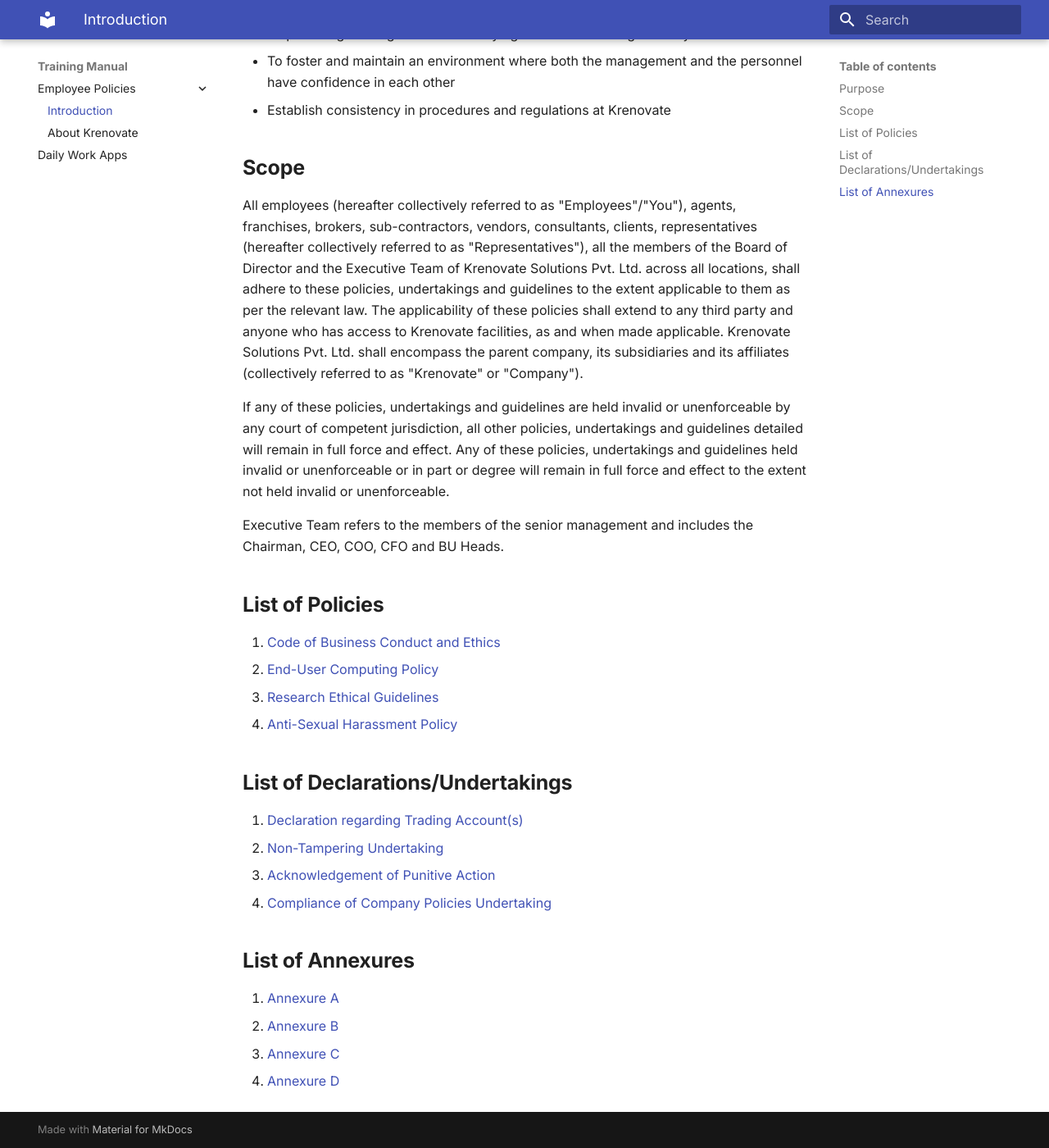
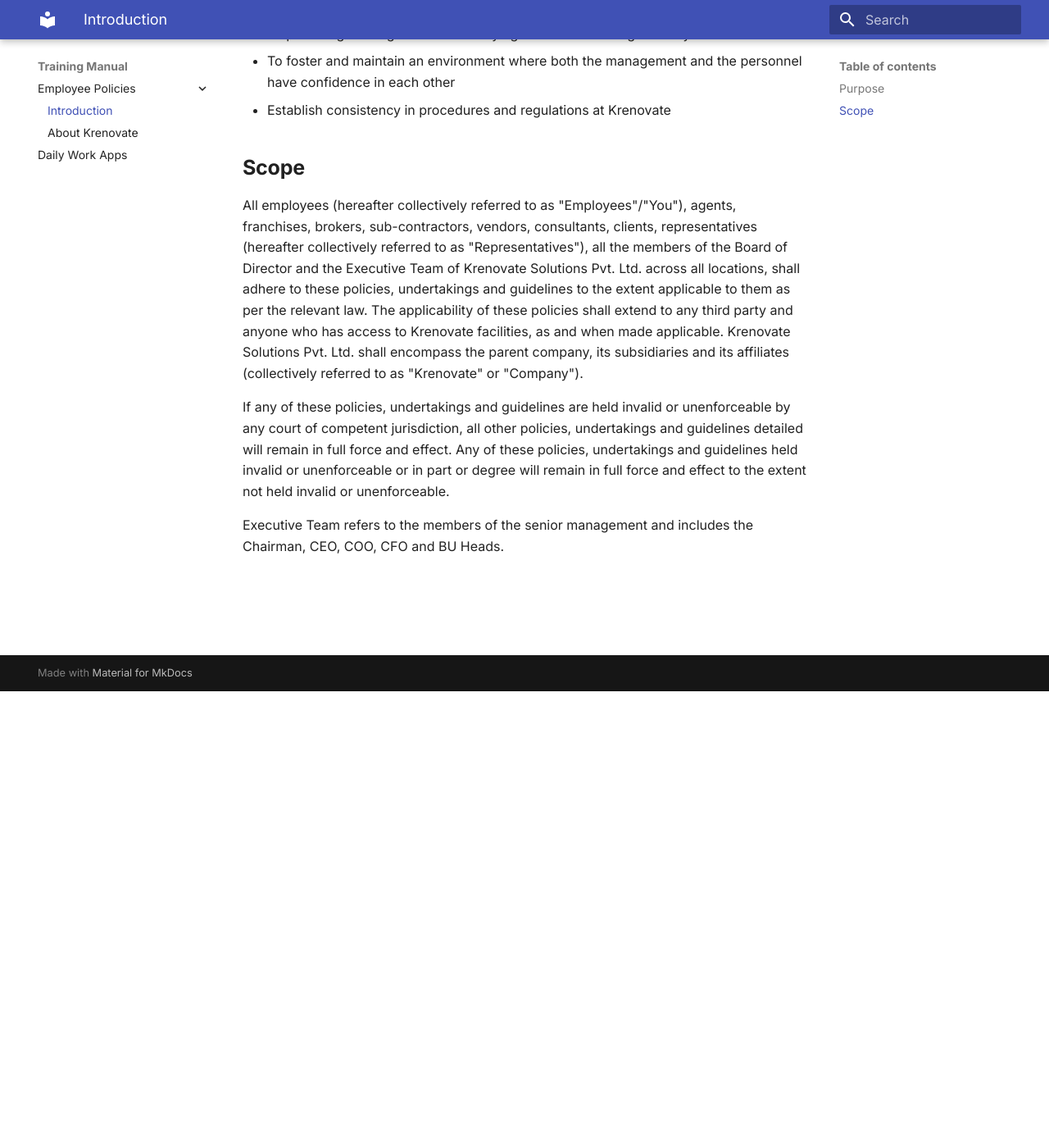
Before and after one commit to Krenovate-Solutions-Pvt-Ltd/test-repository, an MkDocs documentation site: the page built from docs/Employee-Policies/Introduction.md, in a window 1280 px wide and 1400 px high, scrolled down 557 px. Shown: the whole window at 82% size. Built offline with MkDocs 1.6.1 and Material for MkDocs 9.7.7, drawn with Linux system fonts in a browser that asks for light colours; old or Windows-style settings are respelled for this version of MkDocs.

Commit message:
5-8-2020
-removed the links

```diff
--- a/docs/Employee-Policies/Introduction.md
+++ b/docs/Employee-Policies/Introduction.md
@@ -20,25 +20,3 @@
 If any of these policies, undertakings and guidelines are held invalid or unenforceable by any court of competent jurisdiction, all other policies, undertakings and guidelines detailed will remain in full force and effect. Any of these policies, undertakings and guidelines held invalid or unenforceable or in part or degree will remain in full force and effect to the extent not held invalid or unenforceable.
 
 Executive Team refers to the members of the senior management and includes the Chairman, CEO, COO, CFO and BU Heads.
-
-
-## **List of Policies**
-
-1.  [Code of Business Conduct and Ethics](Code-of-Business-Conduct-and-Ethics.md)
-2.  [End-User Computing Policy](End-User-Computing-Policy.md)
-3.  [Research Ethical Guidelines](Research-Ethical-Guidelines.md)
-4.  [Anti-Sexual Harassment Policy](Anti-Sexual-Harassment-Policy.md)
-
-## **List of Declarations/Undertakings**
-
-1.  [Declaration regarding Trading Account(s)](Declaration-Trading-Account.md)
-2.  [Non-Tampering Undertaking](Non-Tampering-Undertaking.md)
-3.  [Acknowledgement of Punitive Action](Acknowledgement-Punitive-Action.md)
-4.  [Compliance of Company Policies Undertaking](Compliance-Company-Policies-Undertaking.md)
-
-## **List of Annexures**
-
-1.  [Annexure A](Annexure-A.md)
-2.  [Annexure B](Annexure-B.md)
-3.  [Annexure C](Annexure-C.md)
-4.  [Annexure D](Annexure-D.md)
```
Also changed, not shown: docs/index.md (+0 -6 lines).
